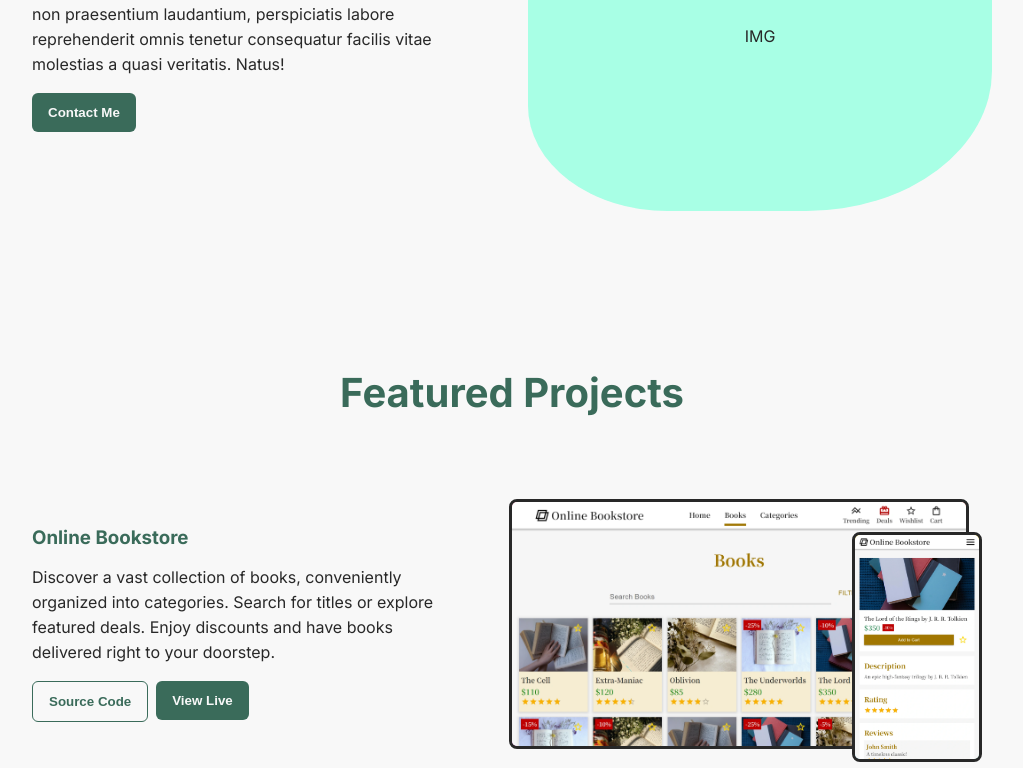
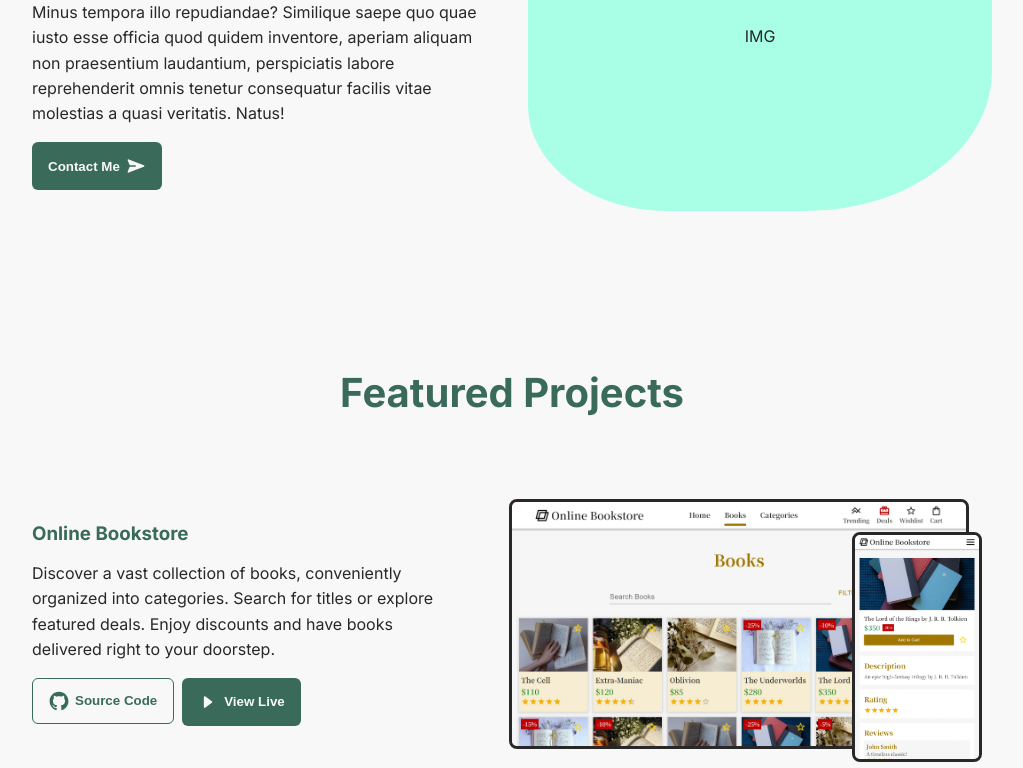
Before and after one commit to climaxmba/portfolio, a Next.js app: page / in a window 1280 px wide. Shown: the part 312-1080 px from the top of the page, without its empty margins (128-1151 px from the left). Built offline with nearby package versions, Linux system fonts and the light colour scheme.

Commit message:
Add icons to buttons

```diff
--- a/src/app/components/about/About..tsx
+++ b/src/app/components/about/About..tsx
@@ -1,11 +1,12 @@
 "use client";
+import { Plane } from "../icons/Icons";
 import styles from "./about.module.scss";
 
 export default function About() {
   return (
     <section className={styles.container}>
       <div className={styles.about}>
-        <h2>About Me</h2>
+        <h2>I am Climax Mba, Frontend Developer</h2>
         <p>
           Lorem ipsum dolor sit, amet consectetur adipisicing elit. Minus
           tempora illo repudiandae? Similique saepe quo quae iusto esse officia
@@ -13,7 +14,7 @@ export default function About() {
           perspiciatis labore reprehenderit omnis tenetur consequatur facilis
           vitae molestias a quasi veritatis. Natus!
         </p>
-        <button type="button">Contact Me</button>
+        <button type="button" className="icon-btn">Contact Me <Plane /></button>
       </div>
       <div className={styles.imageContainer}>
         <span>IMG</span>
--- a/src/app/components/contact/Contact.tsx
+++ b/src/app/components/contact/Contact.tsx
@@ -1,6 +1,7 @@
 "use client";
 import { FormEventHandler, useState } from "react";
 import styles from "./contact.module.scss";
+import { Plane } from "../icons/Icons";
 
 export default function Contact() {
   const [submitting, setSubmitting] = useState(false);
@@ -87,7 +88,7 @@ export default function Contact() {
             Submitting...
           </button>
         ) : (
-          <button type="submit"> Submit</button>
+          <button className="icon-btn" type="submit"> Submit <Plane /></button>
         )}
       </form>
     </section>
--- a/src/app/components/icons/Icons.tsx
+++ b/src/app/components/icons/Icons.tsx
@@ -1,6 +1,6 @@
 export function GitHub() {
   return (
-    <svg style={{ fill: "#181616" }} viewBox="0 0 128 128">
+    <svg viewBox="0 0 128 128">
       <g>
         <path
           fillRule="evenodd"
@@ -28,7 +28,6 @@ export function Play() {
       width="24"
       height="24"
       fill="none"
-      style={{ color: "inherit" }}
       viewBox="0 0 24 24"
     >
       <path
@@ -44,7 +43,7 @@ export function Play() {
 
 export function Plane() {
   return (
-    <svg aria-hidden="true" width="24" height="24" viewBox="0 0 24 24">
+    <svg style={{transform: "rotate(90deg)"}} aria-hidden="true" width="24" height="24" viewBox="0 0 24 24">
       <path
         fillRule="evenodd"
         d="M12 2a1 1 0 0 1 .932.638l7 18a1 1 0 0 1-1.326 1.281L13 19.517V13a1 1 0 1 0-2 0v6.517l-5.606 2.402a1 1 0 0 1-1.326-1.281l7-18A1 1 0 0 1 12 2Z"
--- a/src/app/components/projects/Projects.tsx
+++ b/src/app/components/projects/Projects.tsx
@@ -4,6 +4,7 @@ import Image from "next/image";
 import projects from "@/app/assets/data/projectsData";
 
 import styles from "./projects.module.scss";
+import { GitHub, Play } from "../icons/Icons";
 
 export default function Projects() {
   return (
@@ -17,10 +18,10 @@ export default function Projects() {
               <p>{project.description}</p>
               <div className={styles.buttonsContainer}>
                 <a href={project.repository} target="_blank">
-                  <button className="outlined" tabIndex={-1}>Source Code</button>
+                  <button className="outlined icon-btn" tabIndex={-1}><GitHub /> Source Code</button>
                 </a>
                 <a href={project.live} target="_blank">
-                  <button className={styles.viewLive} tabIndex={-1}>View Live</button>
+                  <button className={`${styles.viewLive} icon-btn`} tabIndex={-1}><Play /> View Live</button>
                 </a>
               </div>
             </div>
--- a/src/app/globals.scss
+++ b/src/app/globals.scss
@@ -83,3 +83,15 @@ button.outlined {
     border-color: transparent;
   }
 }
+
+button.icon-btn {
+  display: inline-flex;
+  align-items: center;
+  justify-content: center;
+  gap: 6px;
+
+  svg {
+    fill: currentColor;
+    width: 20px;
+  }
+}
```
